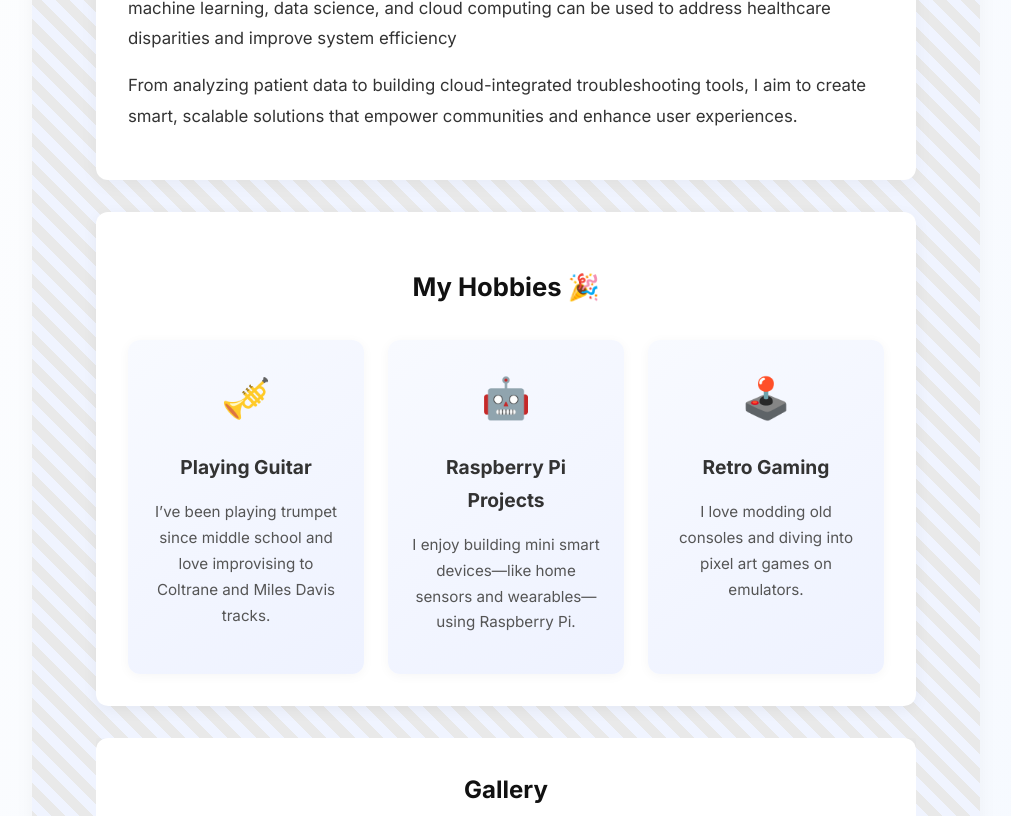
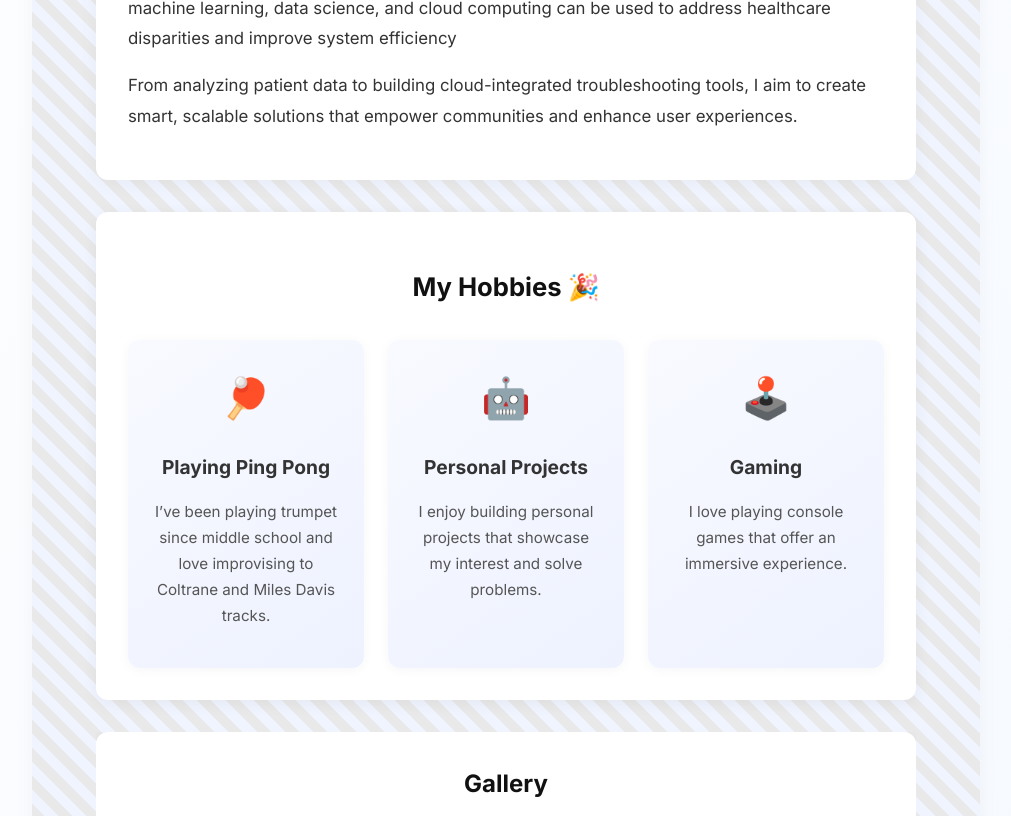
Before and after one commit to obwoj1/obwoj1.github.io, a Jekyll site: the page built from pages/about-me.md, in a window 1280 px wide and 1400 px high, scrolled down 567 px, cut to the strip 0-816 px from the top of the window. Shown: the whole strip, without its empty margins (260-1271 px from the left). Built offline with Jekyll 4.4.1, drawn with Linux system fonts in a browser that asks for light colours; some of the changed text lies outside the part shown.

Commit message:
Update about-me.md

```diff
--- a/pages/about-me.md
+++ b/pages/about-me.md
@@ -16,23 +16,23 @@ about:
     From analyzing patient data to building cloud-integrated troubleshooting tools, I aim to create smart, scalable solutions that empower communities and enhance user experiences.
 
   hobbies:
-    - icon: 🎺
-      title: Playing Guitar
+    - icon: 🏓
+      title: Playing Ping Pong
       description: I’ve been playing trumpet since middle school and love improvising to Coltrane and Miles Davis tracks.
     - icon: 🤖
-      title: Raspberry Pi Projects
-      description: I enjoy building mini smart devices—like home sensors and wearables—using Raspberry Pi.
+      title: Personal Projects
+      description: I enjoy building personal projects that showcase my interest and solve problems.
     - icon: 🕹️
-      title: Retro Gaming
-      description: I love modding old consoles and diving into pixel art games on emulators.
+      title: Gaming
+      description: I love playing console games that offer an immersive experience.
 
   gallery:
     - image: /assets/images/me-guitar.png
-      caption: Playing guitar at the park!
+      caption: At a hackathon
     - image: /assets/images/me-basketball.png
-      caption: Hooping and dropping people off at the park 🏀
+      caption: At school
     - image: /assets/images/me.jpg
-      caption: My favorite portrait of myself :)
+      caption: Playing ping pong
     - image: /assets/images/me-pi.png
       caption: Working on a personal project w/ the Raspberry PI
 ---
```
